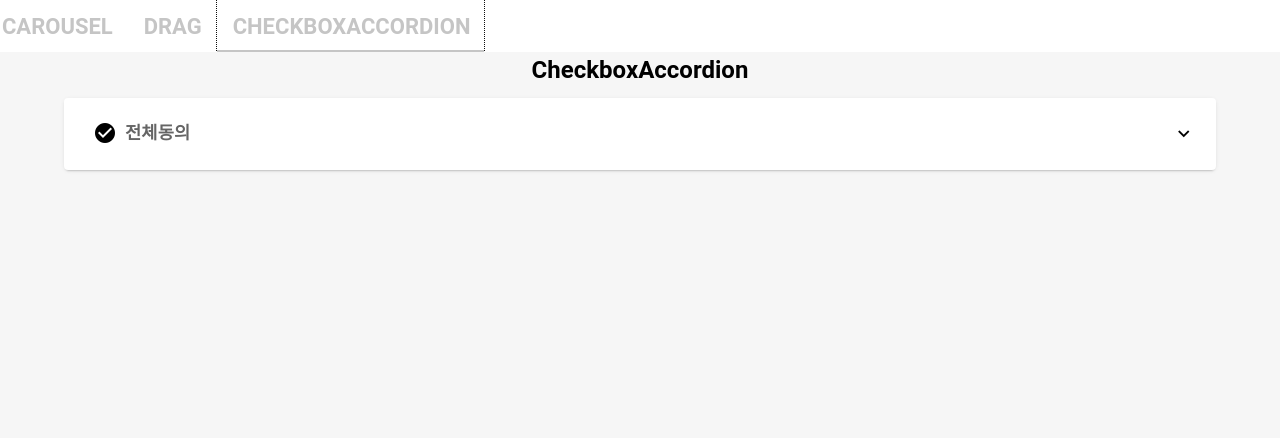
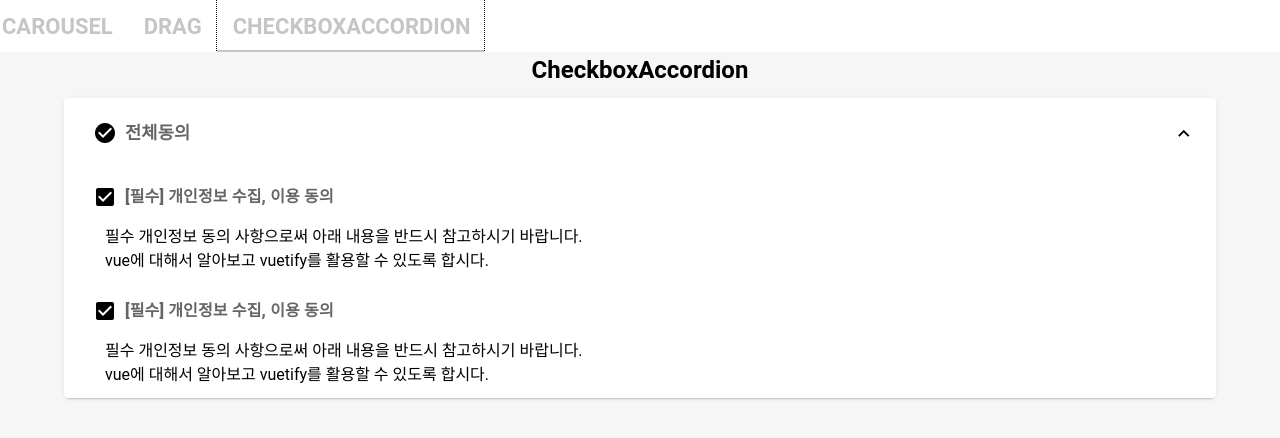
Before and after one commit to pijoh3/Todo, a Vue app: page /component in a window 1280 px wide. Both pictures are taken after a click on the tab "CHECKBOXACCORDION". Shown: the top 438 px of the page. Built offline with nearby package versions, Linux system fonts and the light colour scheme.

Commit message:
modelValue 수정

```diff
--- a/src/components/common/VCheckboxAccordion.vue
+++ b/src/components/common/VCheckboxAccordion.vue
@@ -1,7 +1,7 @@
 <template>
-  <v-expansion-panels class="VCheckboxAccordion">
+  <v-expansion-panels class="VCheckboxAccordion" v-model="_modelValue">
     <v-expansion-panel>
-      <v-expansion-panel-title v-model="_modelValue" class="VCheckboxAccordion__label__headline">
+      <v-expansion-panel-title class="VCheckboxAccordion__label__headline">
         <v-checkbox :label="titleText" v-model="_isChecked" @click.stop @change="onClickCheckAll($event, _isChecked)" :true-icon="'mdi-check-circle'" :false-icon="'mdi-check-circle-outline'">
         </v-checkbox>
       </v-expansion-panel-title>
```
